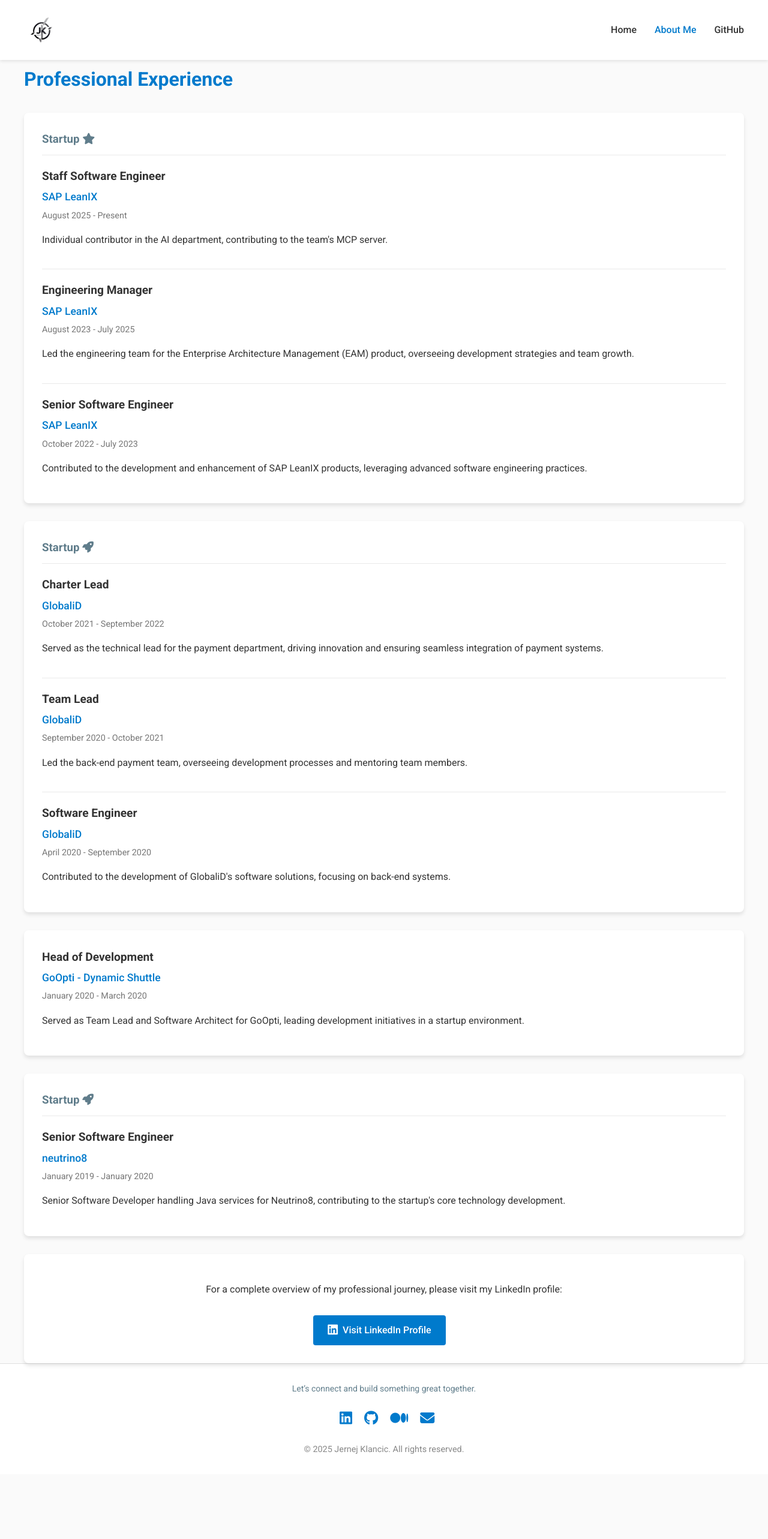
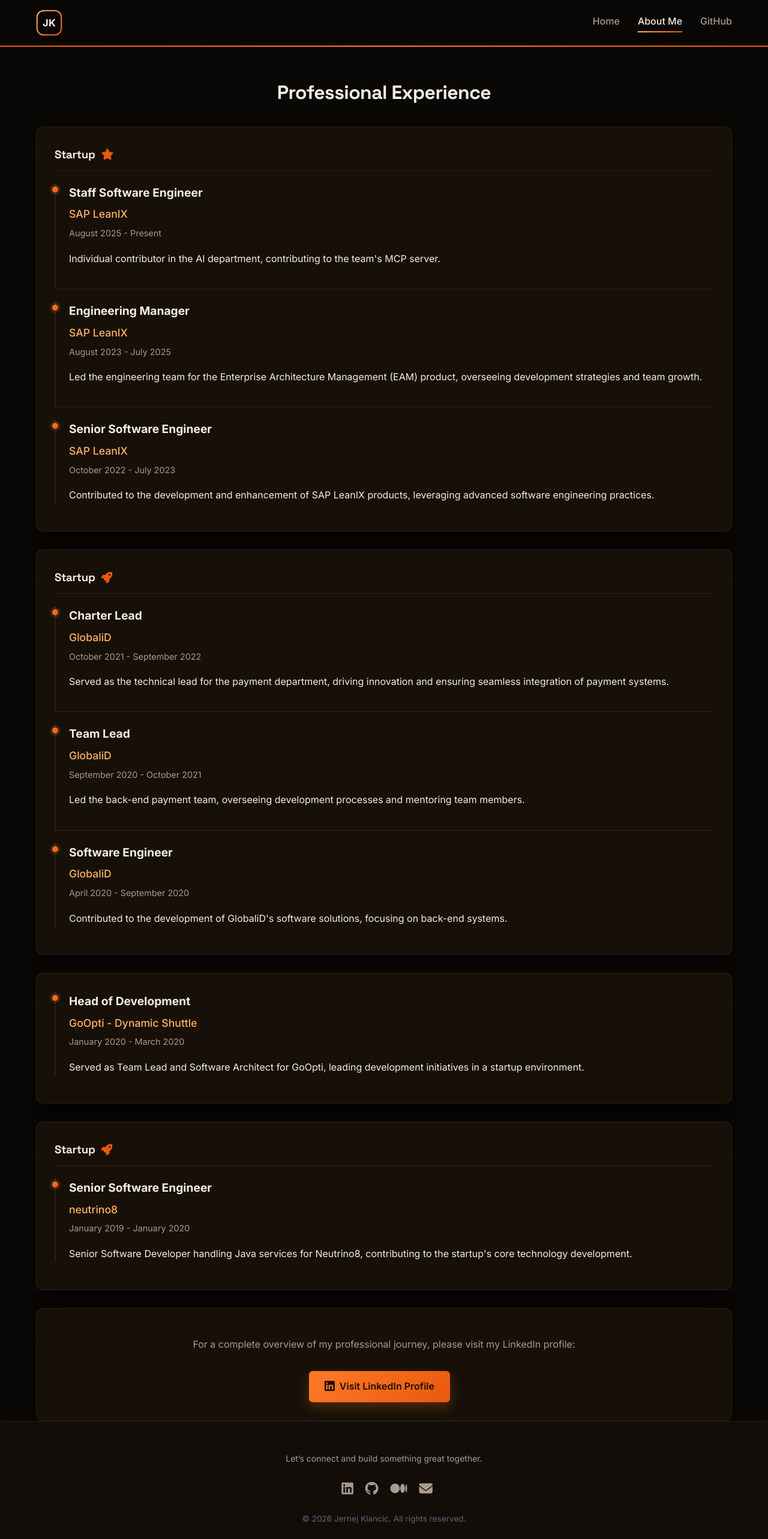
Before and after one commit to jklancic/personal-branding, an Angular app: page /about in a window 1280 px wide. Shown: the top 2566 px of the page at 60% size. Before the commit the page ends 2458 px from the top, so only its background shows below. Built offline with nearby package versions, Linux system fonts and the light colour scheme.

Commit message:
Improve design

```diff
--- a/src/app/about/about.component.css
+++ b/src/app/about/about.component.css
@@ -1,7 +1,22 @@
 .experience-item {
+  position: relative;
   margin-bottom: 20px;
   padding-bottom: 20px;
+  padding-left: 22px;
   border-bottom: 1px solid var(--border);
+  border-left: 2px solid var(--border);
+}
+
+.experience-item::before {
+  content: '';
+  position: absolute;
+  left: -6px;
+  top: 6px;
+  width: 10px;
+  height: 10px;
+  border-radius: 50%;
+  background: linear-gradient(135deg, var(--primary), var(--accent));
+  box-shadow: 0 0 0 4px rgba(255, 122, 41, 0.15);
 }
 
 .experience-item:last-child {
@@ -18,95 +33,52 @@
 }
 
 .experience-company {
-  color: var(--primary);
+  color: var(--primary-light);
   font-weight: 500;
   margin-bottom: 5px;
   font-size: 1.1rem;
 }
 
 .experience-date {
-  color: #777;
+  color: var(--text-muted);
   font-size: 0.9rem;
   margin-bottom: 10px;
 }
 
-.card {
-  position: relative; /* Add position relative for pseudo-element */
-  background-color: var(--card-bg);
-  border-radius: 8px;
-  box-shadow: 0 4px 6px rgba(0,0,0,0.1);
-  padding: 30px;
-  margin-bottom: 30px;
-  transition: transform 0.3s, box-shadow 0.3s;
-  overflow: hidden; /* Ensure pseudo-element stays within card bounds */
-}
-
-/* Add this new pseudo-element for the top border effect - with fade in/out */
-.card::before {
-  content: '';
-  position: absolute;
-  top: 0;
-  left: 0;
-  right: 0;
-  height: 4px;
-  background-color: var(--primary); /* Use your primary color for consistency */
-  opacity: 0; /* Initially hidden */
-  transition: opacity 0.3s ease;
-}
-
-/* Show the top border on hover */
-.card:hover::before {
-  opacity: 1; /* Show the border on hover */
-}
-
-/* Add a hover effect to the card */
-.card:hover {
-  transform: translateY(-5px);
-  box-shadow: 0 10px 20px rgba(0,0,0,0.12);
-}
-
 .card h3 {
   margin-top: 0;
-  color: var(--secondary);
+  color: var(--text);
   border-bottom: 1px solid var(--border);
   padding-bottom: 10px;
   margin-bottom: 20px;
+  display: flex;
+  align-items: center;
+  gap: 10px;
+}
+
+.card h3 i {
+  color: var(--accent);
 }
 
 .linkedin-card {
   background-color: var(--card-bg);
-  border-radius: 8px;
-  box-shadow: 0 4px 6px rgba(0,0,0,0.1);
+  border: 1px solid var(--border);
+  border-radius: 12px;
+  box-shadow: var(--shadow);
   padding: 30px;
   margin-top: 30px;
   text-align: center;
-  position: relative; /* Add position relative for pseudo-element */
-  transition: transform 0.3s, box-shadow 0.3s;
-  overflow: hidden; /* Ensure pseudo-element stays within card bounds */
+  transition: transform 0.3s ease, box-shadow 0.3s ease, border-color 0.3s ease;
 }
 
-/* Add the same fade-in effect to the LinkedIn card */
-.linkedin-card::before {
-  content: '';
-  position: absolute;
-  top: 0;
-  left: 0;
-  right: 0;
-  height: 4px;
-  background-color: #0077b5; /* LinkedIn blue color */
-  opacity: 0; /* Initially hidden */
-  transition: opacity 0.3s ease;
+.linkedin-card:hover {
+  transform: translateY(-5px);
+  border-color: var(--border-strong);
+  box-shadow: 0 24px 48px rgba(0, 0, 0, 0.5);
 }
 
-/* Show the top border on hover */
-.linkedin-card:hover::before {
-  opacity: 1; /* Show the border on hover */
-}
-
-/* Add a hover effect to the LinkedIn card */
-.linkedin-card:hover {
-  transform: translateY(-5px);
-  box-shadow: 0 10px 20px rgba(0,0,0,0.12);
+.linkedin-card p {
+  color: var(--text-muted);
 }
 
 .linkedin-card a {
@@ -117,6 +89,11 @@
 
 .linkedin-card a i {
   font-size: 1.2rem;
+}
+
+.container h2 {
+  text-align: center;
+  padding-top: 20px;
 }
 
 @media (max-width: 768px) {
--- a/src/app/app.component.css
+++ b/src/app/app.component.css
@@ -1,32 +1,11 @@
-/* Global styles that apply to the whole application */
-:root {
-  --primary: #3f51b5;
-  --secondary: #303f9f;
-  --text: #333;
-  --bg: #fafafa;
-  --card-bg: #fff;
-  --border: #eaeaea;
-}
-
-body {
-  font-family: 'Roboto', sans-serif;
-  margin: 0;
-  padding: 0;
-  background-color: var(--bg);
-  color: var(--text);
-  line-height: 1.6;
-}
-
-.container {
-  max-width: 1200px;
-  margin: 0 auto;
-  padding: 0 20px;
-}
-
 /* Header and Navigation */
 header {
-  background-color: var(--card-bg);
-  box-shadow: 0 2px 5px rgba(0,0,0,0.1);
+  background-color: rgba(10, 8, 6, 0.85);
+  backdrop-filter: blur(14px);
+  -webkit-backdrop-filter: blur(14px);
+  box-shadow: none;
+  border-bottom: 2px solid transparent;
+  border-image: linear-gradient(90deg, var(--accent), var(--primary), var(--accent)) 1;
   position: fixed;
   width: 100%;
   z-index: 100;
@@ -37,17 +16,16 @@
   display: flex;
   justify-content: space-between;
   align-items: center;
-  padding: 20px 0;
+  padding: 16px 0;
 }
 
 .logo {
-  font-weight: 700;
-  font-size: 1.5rem;
-  color: var(--primary);
+  display: flex;
+  align-items: center;
 }
 
 .logo img {
-  height: 60px; /* adjust as needed */
+  height: 44px;
   width: auto;
   vertical-align: middle;
 }
@@ -59,13 +37,30 @@
 
 .nav-links a {
   text-decoration: none;
-  color: var(--text);
+  color: var(--text-muted);
   font-weight: 500;
   transition: color 0.3s ease;
+  position: relative;
+  padding-bottom: 4px;
+}
+
+.nav-links a::after {
+  content: '';
+  position: absolute;
+  left: 0;
+  right: 100%;
+  bottom: 0;
+  height: 2px;
+  background: linear-gradient(120deg, var(--primary-light), var(--accent));
+  transition: right 0.25s ease;
 }
 
 .nav-links a:hover, .nav-links a.active {
-  color: var(--primary);
+  color: var(--text);
+}
+
+.nav-links a:hover::after, .nav-links a.active::after {
+  right: 0;
 }
 
 /* Main content area */
@@ -75,20 +70,13 @@
 }
 
 /* Footer */
-footer {
-  background-color: var(--card-bg);
+.site-footer {
+  background-color: var(--bg-elevated);
+  color: var(--text-muted);
   padding: 40px 0;
   text-align: center;
+  font-size: 14px;
   border-top: 1px solid var(--border);
-}
-
-.site-footer {
-  background-color: var(--card-bg);
-  color: var(--secondary);
-  padding: 20px 0;
-  text-align: center;
-  font-size: 14px;
-  border-top: 1px solid #e0e0e0;
 }
 
 .footer-content {
@@ -101,16 +89,16 @@
 }
 
 .footer-icon {
-  color: var(--primary);
-  font-size: 1.5rem;
+  color: var(--text-muted);
+  font-size: 1.4rem;
   margin: 0 10px;
   text-decoration: none;
   transition: color 0.3s ease, transform 0.2s ease;
 }
 
 .footer-icon:hover {
-  color: #007acc;
-  transform: translateY(-2px); /* Lift effect on hover */
+  color: var(--accent);
+  transform: translateY(-2px);
 }
 
 .footer-icon i {
@@ -126,25 +114,8 @@
 }
 
 .footer-copyright {
-  font-size: 0.9rem;
-  color: #888; /* Subdued color for copyright */
-}
-
-.social-links {
-  display: flex;
-  justify-content: center;
-  gap: 20px;
-  margin-top: 20px;
-}
-
-.social-links a {
-  color: var(--text);
-  font-size: 1.5rem;
-  transition: color 0.3s ease;
-}
-
-.social-links a:hover {
-  color: var(--primary);
+  font-size: 0.85rem;
+  color: #5b6478;
 }
 
 @media (max-width: 768px) {
--- a/src/app/app.component.html
+++ b/src/app/app.component.html
@@ -2,7 +2,7 @@
   <div class="container">
     <nav>
       <div class="logo">
-        <img src="assets/images/jk_logo.png" alt="JK">
+        <img src="assets/images/jk-logo.svg" alt="JK">
       </div>
       <div class="nav-links">
         <a routerLink="/" routerLinkActive="active" [routerLinkActiveOptions]="{exact: true}">Home</a>
@@ -36,7 +36,7 @@
       </a>
     </div>
     <p class="footer-copyright">
-      © 2025 Jernej Klancic. All rights reserved.
+      © 2026 Jernej Klancic. All rights reserved.
     </p>
   </div>
 </footer>
--- a/src/app/github/github.component.css
+++ b/src/app/github/github.component.css
@@ -12,6 +12,10 @@
   text-align: center;
 }
 
+.github-intro p {
+  color: var(--text-muted);
+}
+
 .github-header {
   display: flex;
   align-items: center;
@@ -23,13 +27,20 @@
 .github-logo {
   width: 60px;
   height: 60px;
+  border-radius: 50%;
+  background: #fff;
+  padding: 6px;
+}
+
+.github-intro h3 {
+  color: var(--text);
 }
 
 .github-profile-link {
   display: inline-flex;
   align-items: center;
   gap: 8px;
-  color: var(--primary);
+  color: var(--primary-light);
   text-decoration: none;
   margin-top: 5px;
   font-weight: 500;
@@ -37,7 +48,7 @@
 }
 
 .github-profile-link:hover {
-  color: var(--secondary);
+  color: var(--accent);
   text-decoration: underline;
 }
 
@@ -51,19 +62,22 @@
 
 /* Repository Card */
 .repo-card {
-  background-color: #fff;
-  border-radius: 8px;
-  box-shadow: 0 1px 3px rgba(0,0,0,0.1);
+  position: relative;
+  background-color: var(--card-bg);
+  border-radius: 10px;
+  box-shadow: none;
   overflow: hidden;
   display: flex;
   flex-direction: column;
-  transition: transform 0.2s ease, box-shadow 0.2s ease;
-  border: 1px solid #eee;
+  transition: transform 0.2s ease, box-shadow 0.2s ease, border-color 0.2s ease, background-color 0.2s ease;
+  border: 1px solid var(--border);
 }
 
 .repo-card:hover {
   transform: translateY(-4px);
-  box-shadow: 0 4px 12px rgba(0,0,0,0.1);
+  border-color: var(--border-strong);
+  background-color: var(--card-bg-hover);
+  box-shadow: 0 16px 32px rgba(0, 0, 0, 0.4);
 }
 
 .repo-card::before {
@@ -72,8 +86,8 @@
   top: 0;
   left: 0;
   right: 0;
-  height: 4px;
-  background-color: var(--primary); /* Match the blue color of repo name icons */
+  height: 3px;
+  background: linear-gradient(120deg, var(--primary), var(--accent));
   opacity: 0; /* Initially hidden */
   transition: opacity 0.3s ease;
 }
@@ -98,12 +112,12 @@
 }
 
 .repo-name i {
-  color: var(--primary);
+  color: var(--accent);
   margin-right: 8px;
 }
 
 .repo-name a {
-  color: var(--primary);
+  color: var(--text);
   text-decoration: none;
   overflow: hidden;
   text-overflow: ellipsis;
@@ -111,7 +125,20 @@
 }
 
 .repo-name a:hover {
+  color: var(--primary-light);
   text-decoration: underline;
+}
+
+.repo-stars {
+  color: var(--text-muted);
+  font-size: 0.85rem;
+  display: flex;
+  align-items: center;
+  gap: 4px;
+}
+
+.repo-stars i {
+  color: var(--yellow);
 }
 
 /* Repository Description */
@@ -119,7 +146,7 @@
   padding: 16px;
   padding-top: 8px;
   padding-bottom: 8px;
-  color: #4b5563;
+  color: var(--text-muted);
   font-size: 0.9rem;
   line-height: 1.5;
   flex-grow: 1;
@@ -127,7 +154,7 @@
 }
 
 .no-desc {
-  color: #9ca3af;
+  color: #6b7280;
   font-style: italic;
 }
 
@@ -135,7 +162,7 @@
 .repo-footer {
   padding: 16px;
   padding-top: 8px;
-  border-top: 1px solid #f3f4f6;
+  border-top: 1px solid var(--border);
   display: flex;
   justify-content: space-between;
   align-items: center;
@@ -145,7 +172,7 @@
   display: flex;
   align-items: center;
   font-size: 0.85rem;
-  color: #6b7280;
+  color: var(--text-muted);
 }
 
 .language-dot {
@@ -157,13 +184,51 @@
 
 .repo-updated {
   font-size: 0.85rem;
-  color: #6b7280;
+  color: var(--text-muted);
   display: flex;
   align-items: center;
 }
 
 .repo-updated i {
   margin-right: 4px;
+}
+
+/* Loading / error / empty states */
+.loading-container {
+  display: flex;
+  flex-direction: column;
+  align-items: center;
+  gap: 16px;
+  padding: 60px 0;
+  color: var(--text-muted);
+}
+
+.loading-spinner {
+  width: 36px;
+  height: 36px;
+  border-radius: 50%;
+  border: 3px solid var(--border);
+  border-top-color: var(--accent);
+  animation: spin 0.8s linear infinite;
+}
+
+@keyframes spin {
+  to {
+    transform: rotate(360deg);
+  }
+}
+
+.error-container,
+.no-repos {
+  text-align: center;
+  color: var(--text-muted);
+}
+
+.error-container i,
+.no-repos i {
+  font-size: 2rem;
+  color: var(--accent);
+  margin-bottom: 12px;
 }
 
 /* Responsive */
--- a/src/app/home/home.component.css
+++ b/src/app/home/home.component.css
@@ -1,28 +1,73 @@
-.home-content {
-  max-width: 800px;
-  margin: 40px auto;
-  padding: 40px;
-  background-color: var(--card-bg);
-  border-radius: 8px;
-  box-shadow: 0 4px 10px rgba(0, 0, 0, 0.1);
-  text-align: left;
-  border-bottom: 1px solid #e0e0e0;
+.hero {
+  max-width: 760px;
+  padding-top: 60px;
+  padding-bottom: 40px;
+  text-align: center;
+  display: flex;
+  flex-direction: column;
+  align-items: center;
 }
 
-.home-content h1 {
-  margin-top: 0;
-  color: var(--primary);
+.hero h1 {
+  font-size: 3.2rem;
+  margin-bottom: 12px;
+  margin-top: 20px;
 }
 
-.subtitle {
-  font-size: 1.2rem;
-  margin-bottom: 20px;
-  color: var(--secondary);
+.hero .subtitle {
+  font-size: 1.25rem;
+  margin-bottom: 4px;
 }
 
-.home-content p {
+.subtitle-secondary {
+  font-size: 0.95rem;
+  color: var(--text-muted);
+  margin-bottom: 26px;
+}
+
+.hero p {
+  text-align: left;
   margin-bottom: 20px;
   line-height: 1.8;
+  color: var(--text-muted);
+}
+
+.hero .action-buttons {
+  margin-top: 20px;
+}
+
+.blog-section {
+  max-width: 760px;
+  padding-top: 20px;
+  padding-bottom: 60px;
+  text-align: center;
+}
+
+.blog-section h2 {
+  margin-top: 0;
+  display: flex;
+  align-items: center;
+  justify-content: center;
+  gap: 12px;
+}
+
+.blog-section h2 i {
+  color: var(--accent);
+}
+
+.blog-intro-text {
+  margin-bottom: 30px;
+  line-height: 1.8;
+  color: var(--text-muted);
+}
+
+.blog-status {
+  color: var(--text-muted);
+  margin-bottom: 20px;
+}
+
+.blog-status-error {
+  color: #f5a3a3;
 }
 
 .action-buttons {
@@ -30,13 +75,16 @@
 }
 
 @media (max-width: 768px) {
-  .home-content {
-    padding: 30px 20px;
-    margin: 20px auto;
+  .hero {
+    padding-top: 30px;
   }
 
-  h1 {
-    font-size: 2.5rem;
+  .hero h1 {
+    font-size: 2.4rem;
+  }
+
+  .blog-section {
+    padding-bottom: 40px;
   }
 
   .subtitle {
@@ -45,89 +93,67 @@
 }
 
 .latest-post-link {
-  color: #007acc;
-  font-size: 1.125rem;
-  font-weight: bold;
+  color: var(--text);
+  font-size: 1.3rem;
+  font-weight: 700;
+  font-family: 'Space Grotesk', sans-serif;
   text-decoration: none;
   transition: color 0.3s ease;
 }
 
 .latest-post-link:hover {
-  color: #0056a6;
-  text-decoration: underline;
-}
-
-.section-divider {
-  border: none;
-  border-top: 2px solid #e0e0e0;
-  margin: 40px auto;
-  width: 80%;
-}
-
-.btn {
-  display: inline-block;
-  padding: 12px 24px;
-  font-size: 1rem;
-  font-weight: 600;
-  text-transform: uppercase;
-  color: #fff;
-  background-color: #007acc;
-  border: none;
-  border-radius: 4px;
-  text-decoration: none;
-  transition: background-color 0.3s ease, transform 0.2s ease;
-  box-shadow: 0 4px 6px rgba(0, 0, 0, 0.1);
-}
-
-.btn:hover {
-  background-color: #0056a6;
-  transform: translateY(-2px);
-}
-
-.btn:active {
-  transform: translateY(0);
-}
-
-.btn-outline {
-  background-color: transparent;
-  color: #007acc;
-  border: 2px solid #007acc;
+  color: var(--primary-light);
 }
 
 .latest-blog-post {
-  margin-bottom: 20px;
-  border: 1px solid #e0e0e0;
-  padding: 15px;
-  border-radius: 8px;
-  background-color: #f9f9f9;
+  position: relative;
+  margin: 0 0 20px;
+  padding: 24px 24px 24px 30px;
+  text-align: left;
+  overflow: hidden;
+}
+
+.latest-blog-post::before {
+  content: '';
+  position: absolute;
+  top: 0;
+  left: 0;
+  bottom: 0;
+  width: 4px;
+  background: linear-gradient(180deg, var(--primary), var(--accent));
+}
+
+.latest-blog-post p {
+  margin: 0;
 }
 
 .post-meta {
-  margin-top: 10px;
+  margin-top: 12px;
   display: flex;
   justify-content: space-between;
+  align-items: center;
+  flex-wrap: wrap;
+  gap: 8px;
   font-size: 0.9rem;
-  color: #666;
+  color: var(--text-muted);
 }
 
 .post-date {
   font-size: 0.9em;
-  color: #333;
+  color: var(--text-muted);
 }
 
 .post-tags {
   display: flex;
+  flex-wrap: wrap;
+  gap: 6px;
 }
 
 .tag {
-  background-color: #e0e0e0;
-  border-radius: 3px;
-  padding: 3px 8px;
-  margin-right: 5px;
+  background-color: rgba(255, 204, 51, 0.12);
+  border: 1px solid rgba(255, 204, 51, 0.35);
+  border-radius: 4px;
+  padding: 3px 10px;
   font-size: 0.8em;
-  color: #333;
+  color: var(--yellow);
 }
-
-.tag:last-child {
-  margin-right: 0;
-}
--- a/src/app/home/home.component.html
+++ b/src/app/home/home.component.html
@@ -1,33 +1,33 @@
-<section class="container">
-  <div class="home-content">
-    <h1><i class="fa-solid fa-user"></i> Jernej Klancic</h1>
-    <div class="subtitle">Senior Backend Engineer & Engineering Manager</div>
-    <p>Hi there! I'm Jernej Klancic, a passionate developer and engineering manager. My love for technology began with a Commodore 64 in childhood and has only grown stronger. Through living in various countries, I've broadened my horizons and applied diverse life experiences to my career in software engineering and management.</p>
-    <p>Since August 2023, I've embraced a new challenge as an engineering manager. This role allows me to combine my technical expertise in Java, JavaScript, and C# with business acumen. I use my experience to mentor and guide engineers, focusing on their growth into exceptional professionals. Despite the shift in responsibilities, I maintain my curiosity and continue to code in my free time, keeping my technical skills sharp.</p>
+<section class="hero container">
+  <h1>Jernej <span class="accent-text">Klancic</span></h1>
+  <div class="subtitle">Staff Software Engineer</div>
+  <div class="subtitle-secondary">Engineering Manager</div>
+  <p>I'm Jernej Klancic, a <span class="text-highlight">Staff Software Engineer working on AI tooling at SAP LeanIX</span>. My love for technology started with a Commodore 64 as a kid and never let up — it's taken me through software engineering and, for a couple of years, engineering management, while I've lived and worked across Slovenia, Germany, and Canada.</p>
+  <p>Today, I build the infrastructure underneath our <span class="text-highlight">MCP server</span>, going from tool deprecation, progressive tool discovery, and whatever's newest in the MCP ecosystem. This allows other teams to focus entirely on building great tools instead of building the plumbing beneath them. It's not so different from managing engineers: I still care more about making other people effective than about the code itself, and I keep coding daily to stay sharp.</p>
   <div class="action-buttons">
     <a routerLink="/about" class="btn">Learn More</a>
     <a routerLink="/github-repos" class="btn btn-outline">See My Work</a>
   </div>
-  </div>
+</section>
 
-  <div class="home-content">
-    <h1><i class="fas fa-lightbulb"></i> What’s New on the Blog</h1>
+<section class="blog-section container">
+  <h2><i class="fas fa-lightbulb"></i> What’s New on the Blog</h2>
   <div class="subtitle">Explore My Latest Thinking</div>
-    <p>Technical insights and leadership advice straight from my blog. Read the latest post to learn something new today!</p>
+  <p class="blog-intro-text">Technical insights and leadership advice straight from my blog. Read the latest post to learn something new today!</p>
 
   <!-- Show loading state -->
   @if (isLoading) {
-      <p>Loading latest blog post...</p>
+    <p class="blog-status">Loading latest blog post...</p>
   }
 
   <!-- Show error state -->
   @if (error) {
-      <p>Unable to load the latest blog post. Please try again later.</p>
+    <p class="blog-status blog-status-error">Unable to load the latest blog post. Please try again later.</p>
   }
 
   <!-- Show the latest blog post title (if available) -->
   @if (!isLoading && !error && mediumPost) {
-      <div class="latest-blog-post">
+    <div class="latest-blog-post card">
       <p>
         <a class="latest-post-link" [href]="mediumPost.link" target="_blank">{{ mediumPost.title }}</a>
       </p>
@@ -45,5 +45,4 @@
   <div class="action-buttons">
     <a href="https://medium.com/@jernej.klancic" target="_blank" class="btn">Discover More Insights</a>
   </div>
-  </div>
 </section>
--- a/src/styles.css
+++ b/src/styles.css
@@ -1,23 +1,35 @@
 /* Import fonts and Font Awesome */
-@import url('https://fonts.googleapis.com/css2?family=Roboto:wght@300;400;500;700&display=swap');
+@import url('https://fonts.googleapis.com/css2?family=Space+Grotesk:wght@500;600;700&family=Inter:wght@400;500;600;700&display=swap');
 @import url('https://cdnjs.cloudflare.com/ajax/libs/font-awesome/6.7.2/css/all.min.css');
 
 :root {
-  --primary: #007acc;
-  --secondary: #607d8b;
-  --text: #333;
-  --bg: #fafafa;
-  --card-bg: #fff;
-  --border: #eaeaea;
+  --primary: #ff7a29;
+  --primary-light: #ffb066;
+  --accent: #e8590c;
+  --yellow: #ffcc33;
+  --secondary: #a89a8c;
+  --text: #f4ede4;
+  --text-muted: #a89a8c;
+  --bg: #0a0806;
+  --bg-elevated: #120d09;
+  --card-bg: #171008;
+  --card-bg-hover: #1f150c;
+  --border: rgba(255, 150, 60, 0.1);
+  --border-strong: rgba(255, 150, 60, 0.22);
+  --shadow: 0 20px 40px rgba(0, 0, 0, 0.55);
+}
+
+* {
+  box-sizing: border-box;
 }
 
 body {
-  font-family: 'Roboto', sans-serif;
+  font-family: 'Inter', sans-serif;
   margin: 0;
   padding: 0;
   background-color: var(--bg);
   color: var(--text);
-  line-height: 1.6;
+  line-height: 1.7;
 }
 
 .container {
@@ -27,68 +39,102 @@
 }
 
 /* Global classes that can be used in all components */
+h1, h2, h3, h4 {
+  font-family: 'Space Grotesk', 'Inter', sans-serif;
+  letter-spacing: -0.02em;
+}
+
 h1 {
   font-size: 3rem;
   margin-bottom: 20px;
   font-weight: 700;
+  color: var(--text);
 }
 
 h2 {
   font-size: 2rem;
   margin-bottom: 30px;
-  color: var(--primary);
+  color: var(--text);
 }
 
 .subtitle {
   font-size: 1.2rem;
   margin-bottom: 30px;
-  color: #666;
+  color: var(--text-muted);
+}
+
+.accent-text {
+  background: linear-gradient(120deg, var(--primary-light), var(--accent));
+  -webkit-background-clip: text;
+  background-clip: text;
+  color: transparent;
+}
+
+.text-highlight {
+  background: linear-gradient(120deg, var(--primary-light), var(--accent));
+  -webkit-background-clip: text;
+  background-clip: text;
+  color: transparent;
+  font-weight: 600;
 }
 
 .btn {
   display: inline-block;
-  background-color: var(--primary);
-  color: white;
-  padding: 12px 24px;
-  border-radius: 4px;
+  background: linear-gradient(135deg, var(--primary), var(--accent));
+  color: #1a0f06;
+  padding: 12px 26px;
+  border-radius: 6px;
   text-decoration: none;
-  font-weight: 500;
-  transition: background-color 0.3s ease;
+  font-weight: 600;
+  transition: transform 0.25s ease, box-shadow 0.25s ease, filter 0.25s ease;
   margin-right: 15px;
   margin-top: 15px;
   border: none;
   cursor: pointer;
+  box-shadow: 0 8px 20px rgba(255, 122, 41, 0.25);
 }
 
 .btn:hover {
-  background-color: var(--secondary);
+  transform: translateY(-2px);
+  filter: brightness(1.08);
+  box-shadow: 0 12px 28px rgba(255, 122, 41, 0.35);
 }
 
 .btn-outline {
-  background-color: transparent;
-  border: 2px solid var(--primary);
-  color: var(--primary);
+  background: transparent;
+  border: 1.5px solid var(--border-strong);
+  color: var(--text);
+  box-shadow: none;
 }
 
 .btn-outline:hover {
-  background-color: var(--primary);
-  color: white;
+  border-color: var(--primary-light);
+  color: var(--primary-light);
+  background: rgba(255, 122, 41, 0.08);
+  box-shadow: none;
 }
 
 .card {
   background-color: var(--card-bg);
-  border-radius: 8px;
-  box-shadow: 0 4px 6px rgba(0,0,0,0.1);
+  border: 1px solid var(--border);
+  border-radius: 12px;
+  box-shadow: var(--shadow);
   padding: 30px;
   margin-bottom: 30px;
-  transition: transform 0.3s ease, box-shadow 0.3s ease;
+  transition: transform 0.3s ease, box-shadow 0.3s ease, border-color 0.3s ease, background-color 0.3s ease;
 }
 
 .card:hover {
   transform: translateY(-5px);
-  box-shadow: 0 10px 20px rgba(0,0,0,0.1);
+  border-color: var(--border-strong);
+  background-color: var(--card-bg-hover);
+  box-shadow: 0 24px 48px rgba(0, 0, 0, 0.5);
 }
 
 section {
   padding: 60px 0;
 }
+
+a {
+  color: var(--primary-light);
+}
```
Also changed, not shown: src/assets/images/jk-logo.svg (added). Lines whose indentation alone changed are shown as unchanged.
